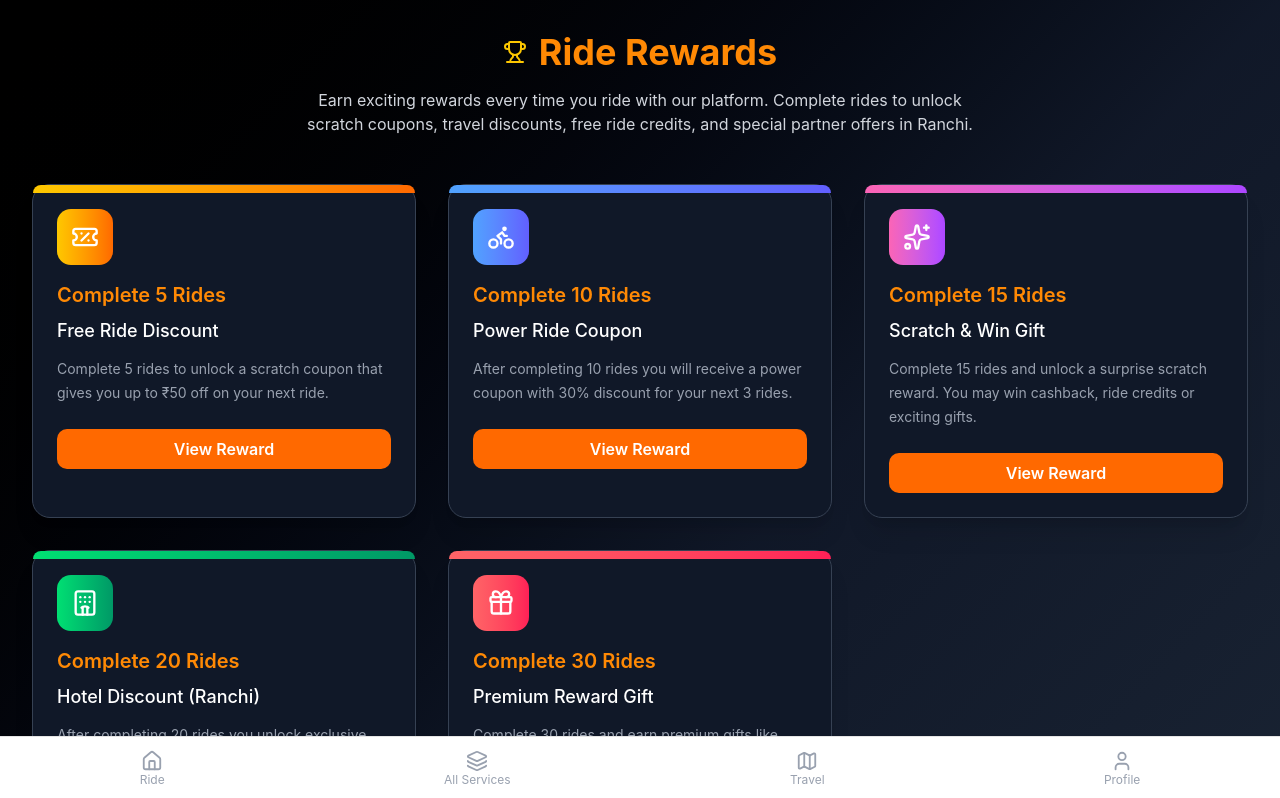
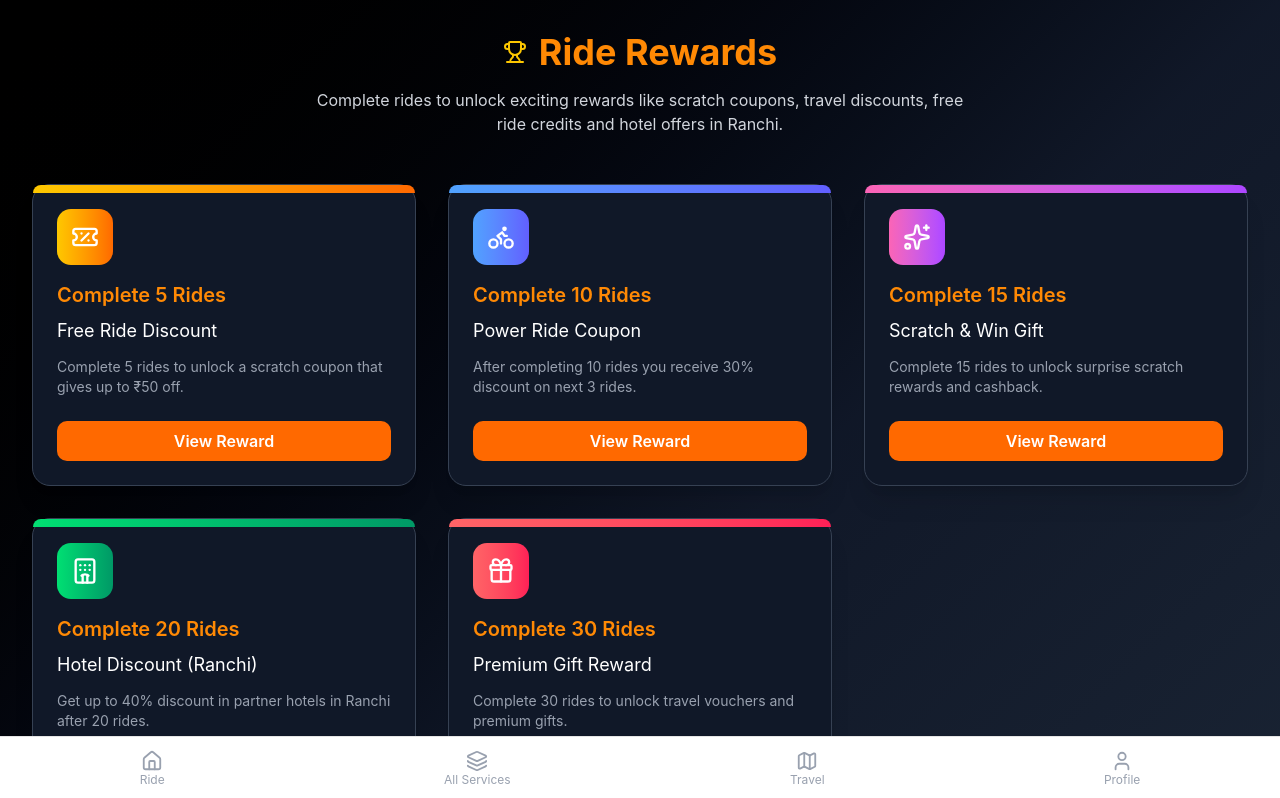
Before and after one commit to hemantgupta98/SwiftRide, a Next.js app in the folder client/: page /container/rewards in a window 1280 px wide. Shown: the top 798 px of the page. Built offline with nearby package versions, Linux system fonts and the light colour scheme.

Commit message:
add user ride details in rewards page

```diff
--- a/client/src/app/container/rewards/page.tsx
+++ b/client/src/app/container/rewards/page.tsx
@@ -1,7 +1,6 @@
-/* eslint-disable @typescript-eslint/no-explicit-any */
 "use client";
 
-import { useState } from "react";
+import React, { useState } from "react";
 import {
   Gift,
   TicketPercent,
@@ -16,6 +15,7 @@ type Reward = {
   rides: number;
   title: string;
   description: string;
+  // eslint-disable-next-line @typescript-eslint/no-explicit-any
   icon: any;
   color: string;
 };
@@ -25,7 +25,7 @@ const rewards: Reward[] = [
     rides: 5,
     title: "Free Ride Discount",
     description:
-      "Complete 5 rides to unlock a scratch coupon that gives you up to ₹50 off on your next ride.",
+      "Complete 5 rides to unlock a scratch coupon that gives up to ₹50 off.",
     icon: TicketPercent,
     color: "from-yellow-400 to-orange-500",
   },
@@ -33,7 +33,7 @@ const rewards: Reward[] = [
     rides: 10,
     title: "Power Ride Coupon",
     description:
-      "After completing 10 rides you will receive a power coupon with 30% discount for your next 3 rides.",
+      "After completing 10 rides you receive 30% discount on next 3 rides.",
     icon: Bike,
     color: "from-blue-400 to-indigo-500",
   },
@@ -41,7 +41,7 @@ const rewards: Reward[] = [
     rides: 15,
     title: "Scratch & Win Gift",
     description:
-      "Complete 15 rides and unlock a surprise scratch reward. You may win cashback, ride credits or exciting gifts.",
+      "Complete 15 rides to unlock surprise scratch rewards and cashback.",
     icon: Sparkles,
     color: "from-pink-400 to-purple-500",
   },
@@ -49,15 +49,15 @@ const rewards: Reward[] = [
     rides: 20,
     title: "Hotel Discount (Ranchi)",
     description:
-      "After completing 20 rides you unlock exclusive hotel discounts in Ranchi with up to 40% off partner hotels.",
+      "Get up to 40% discount in partner hotels in Ranchi after 20 rides.",
     icon: Hotel,
     color: "from-green-400 to-emerald-600",
   },
   {
     rides: 30,
-    title: "Premium Reward Gift",
+    title: "Premium Gift Reward",
     description:
-      "Complete 30 rides and earn premium gifts like travel vouchers, free ride credits and special festival rewards.",
+      "Complete 30 rides to unlock travel vouchers and premium gifts.",
     icon: Gift,
     color: "from-red-400 to-rose-500",
   },
@@ -74,8 +74,9 @@ export default function RewardsPage() {
     setSelectedReward(reward);
     setOpen(true);
   };
+
   return (
-    <div className="min-h-screen bg-linear-to-br from-black via-gray-900 to-gray-800 text-white p-8">
+    <div className="min-h-screen bg-gradient-to-br from-black via-gray-900 to-gray-800 text-white p-8">
       {/* Header */}
       <div className="text-center mb-12">
         <h1 className="text-4xl font-bold text-orange-400 flex items-center justify-center gap-3">
@@ -84,13 +85,12 @@ export default function RewardsPage() {
         </h1>
 
         <p className="text-gray-300 mt-4 max-w-2xl mx-auto">
-          Earn exciting rewards every time you ride with our platform. Complete
-          rides to unlock scratch coupons, travel discounts, free ride credits,
-          and special partner offers in Ranchi.
+          Complete rides to unlock exciting rewards like scratch coupons, travel
+          discounts, free ride credits and hotel offers in Ranchi.
         </p>
       </div>
 
-      {/* Rewards Grid */}
+      {/* Reward Cards */}
       <div className="grid md:grid-cols-2 lg:grid-cols-3 gap-8">
         {rewards.map((reward, index) => {
           const Icon = reward.icon;
@@ -98,35 +98,29 @@ export default function RewardsPage() {
           return (
             <div
               key={index}
-              className="relative bg-gray-900 border border-gray-700 rounded-2xl p-6 shadow-xl hover:scale-105 transition-all duration-300"
+              className="relative bg-gray-900 border border-gray-700 rounded-2xl p-6 shadow-xl hover:scale-105 transition"
             >
-              {/* Gradient Top Bar */}
               <div
                 className={`absolute top-0 left-0 w-full h-2 rounded-t-2xl bg-gradient-to-r ${reward.color}`}
               />
 
-              {/* Icon */}
               <div
                 className={`w-14 h-14 flex items-center justify-center rounded-xl bg-gradient-to-r ${reward.color} mb-4`}
               >
                 <Icon size={28} />
               </div>
 
-              {/* Ride milestone */}
               <h2 className="text-xl font-semibold text-orange-400">
                 Complete {reward.rides} Rides
               </h2>
 
-              <h3 className="text-lg font-medium mt-2">{reward.title}</h3>
+              <h3 className="text-lg mt-2">{reward.title}</h3>
 
-              <p className="text-gray-400 text-sm mt-3 leading-6">
-                {reward.description}
-              </p>
+              <p className="text-gray-400 text-sm mt-3">{reward.description}</p>
 
-              {/* Unlock Button */}
               <button
                 onClick={() => handleOpen(reward)}
-                className="mt-6 w-full bg-orange-500 hover:bg-orange-600 transition p-2 rounded-lg font-semibold"
+                className="mt-6 w-full bg-orange-500 hover:bg-orange-600 p-2 rounded-lg font-semibold"
               >
                 View Reward
               </button>
@@ -135,12 +129,12 @@ export default function RewardsPage() {
         })}
       </div>
 
+      {/* POPUP MODAL */}
       {open && selectedReward && (
         <div className="fixed inset-0 flex items-center justify-center bg-black/70 backdrop-blur-sm z-50">
           <div className="relative bg-gray-900 border border-gray-700 w-[380px] rounded-2xl p-6 shadow-2xl animate-fadeIn">
             {/* Close Button */}
             <button
-              type="button"
               onClick={() => setOpen(false)}
               className="absolute top-3 right-3 text-gray-400 hover:text-white"
             >
@@ -176,8 +170,6 @@ export default function RewardsPage() {
           </div>
         </div>
       )}
-
-      {/* Scratch Coupon Section */}
       <div className="mt-16 bg-linear-to-r from-purple-600 to-indigo-600 rounded-2xl p-8 shadow-xl">
         <h2 className="text-2xl font-bold flex items-center gap-3">
           <Sparkles />
@@ -204,31 +196,3 @@ export default function RewardsPage() {
     </div>
   );
 }
-
-{
-  /** <div className="mt-16 bg-linear-to-r from-purple-600 to-indigo-600 rounded-2xl p-8 shadow-xl">
-        <h2 className="text-2xl font-bold flex items-center gap-3">
-          <Sparkles />
-          Scratch & Win Coupons
-        </h2>
-
-        <p className="mt-3 text-gray-100 max-w-2xl">
-          Every milestone unlocks a special scratch coupon where you can win
-          ride cashback, free ride credits, travel vouchers, and partner
-          discounts. The more you ride, the more rewards you unlock. Try your
-          luck and reveal your surprise reward after completing eligible rides.
-        </p>
-
-        <button className="mt-6 bg-white text-black px-6 py-2 rounded-lg font-semibold hover:scale-105 transition">
-          Try Scratch Coupon
-        </button>
-      </div>
-
-
-
-      <div className="mt-12 text-center text-gray-400 text-sm">
-        Rewards and offers may vary based on city availability and promotional
-        campaigns. Currently some partner rewards are available in Ranchi,
-        Jharkhand.
-      </div> */
-}
```
